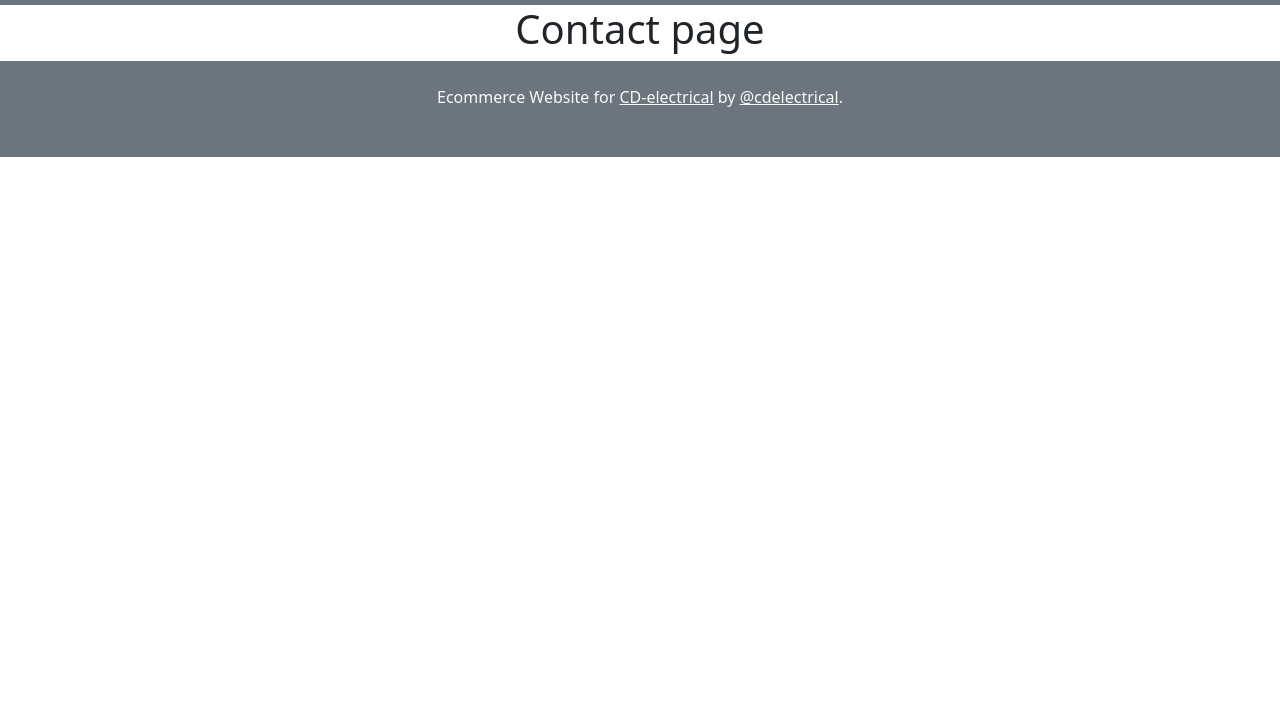
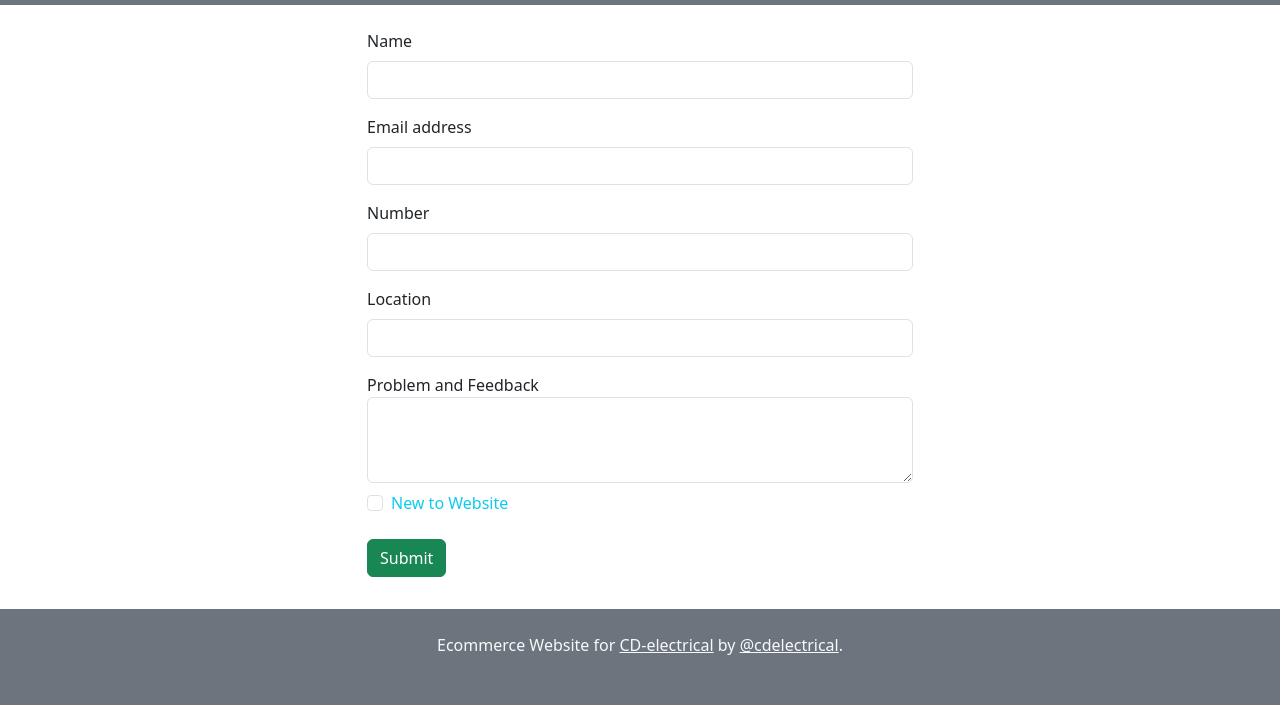
Before and after one commit to khem-zip/Ecommerce_Website, a plain HTML site: page Contact.html in a window 1280 px wide. Shown: the part 81-800 px from the top of the page. Drawn offline with nearby package versions, Linux system fonts and the light colour scheme.

Commit message:
contact page

```diff
--- a/Contact.html
+++ b/Contact.html
@@ -16,7 +16,7 @@
       <div class="container-fluid">
         <a class="navbar-brand" href="/index.html"
           ><img
-            src="image/logo1 (1).png"
+            src="image/logo1.png"
             width="120px"
             height="60px"
             alt="CDelectrical"
@@ -43,7 +43,9 @@
               <a class="nav-link" href="About.html">About Us</a>
             </li>
             <li class="nav-item">
-              <a class="nav-link active text-light" href="Contact.html">Contact Us</a>
+              <a class="nav-link active text-light" href="Contact.html"
+                >Contact Us</a
+              >
             </li>
             <li class="nav-item dropdown">
               <a
@@ -60,14 +62,16 @@
                 class="dropdown-menu"
                 aria-labelledby="navbarDropdownMenuLink"
               >
-                <li><a class="dropdown-item" href="Wiring.html">House wiring</a></li>
                 <li>
-                  <a class="dropdown-item" href="Rewinding.html">Motor and Fan rewinding </a>
+                  <a class="dropdown-item" href="Wiring.html">House wiring</a>
                 </li>
                 <li>
-                  <a class="dropdown-item" href="Product.html"
-                    >OUr Products</a
-                  >
+                  <a class="dropdown-item" href="Rewinding.html"
+                    >Motor and Fan rewinding
+                  </a>
+                </li>
+                <li>
+                  <a class="dropdown-item" href="Product.html">OUr Products</a>
                 </li>
               </ul>
             </li>
@@ -75,21 +79,90 @@
         </div>
       </div>
     </nav>
-    <div class="container text-center">
-        <h1>Contact page</h1>
+    <div class="container my-4">
+      <div class="row d-flex justify-content-around align-itms-center">
+        <div class="col-md-6">
+          <form>
+            <div class="mb-3">
+              <label for="exampleInputname" class="form-label"
+                >Name</label
+              >
+              <input
+                type="name"
+                class="form-control"
+                id="exampleInputname"
+              />
+            </div>
+            <div class="mb-3">
+              <label for="exampleInputEmail1" class="form-label"
+                >Email address</label
+              >
+              <input
+                type="email"
+                class="form-control"
+                id="exampleInputEmail1"
+                aria-describedby="emailHelp"
+              />
+            </div>
+            <div class="mb-3">
+              <label for="exampleInputnumber" class="form-label"
+                >Number</label
+              >
+              <input
+                type="number"
+                class="form-control"
+                id="exampleInputnumber"
+              />
+            </div>
+            <div class="mb-3">
+              <label for="exampleInputlocation" class="form-label"
+                >Location</label
+              >
+              <input
+                type="password"
+                class="form-control"
+                id="exampleInputlocation"
+              />
+            </div>
+            <div class="form-group">
+              <label for="exampleFormControlTextarea1">Problem and Feedback</label>
+              <textarea class="form-control" id="exampleFormControlTextarea1" rows="3"></textarea>
+            </div>
+            <div class="mb-3 form-check my-2">
+              <input
+                type="checkbox"
+                class="form-check-input"
+                id="exampleCheck1"
+              />
+              <label class="form-check-label text-info" for="exampleCheck1"
+                >New to Website</label
+              >
+            </div>
+            <button type="submit" class="btn btn-success my-2">Submit</button>
+          </form>
+        </div>
+      </div>
     </div>
 
-    <footer class="blog-footer d-flex justify-content-center bg-secondary text-light" style="max-width: 100%; height: 6rem;">
+    <footer
+      class="blog-footer d-flex justify-content-center bg-secondary text-light"
+      style="max-width: 100%; height: 6rem"
+    >
       <p class="my-4">
         Ecommerce Website for
-        <a href="http://127.0.0.1:5500/index.html#" class="text-light">CD-electrical</a> by
-        <a href="https://twitter.com/cdelectrical" class="text-light">@cdelectrical</a>.
+        <a href="http://127.0.0.1:5500/index.html#" class="text-light"
+          >CD-electrical</a
+        >
+        by
+        <a href="https://twitter.com/cdelectrical" class="text-light"
+          >@cdelectrical</a
+        >.
       </p>
     </footer>
     <script
-    src="https://cdn.jsdelivr.net/npm/bootstrap@5.0.2/dist/js/bootstrap.bundle.min.js"
-    integrity="sha384-MrcW6ZMFYlzcLA8Nl+NtUVF0sA7MsXsP1UyJoMp4YLEuNSfAP+JcXn/tWtIaxVXM"
-    crossorigin="anonymous"
-  ></script>
+      src="https://cdn.jsdelivr.net/npm/bootstrap@5.0.2/dist/js/bootstrap.bundle.min.js"
+      integrity="sha384-MrcW6ZMFYlzcLA8Nl+NtUVF0sA7MsXsP1UyJoMp4YLEuNSfAP+JcXn/tWtIaxVXM"
+      crossorigin="anonymous"
+    ></script>
   </body>
 </html>
```
Also changed, not shown: About.html (+1 -1 lines), Product.html (+1 -1 lines), Rewinding.html (+1 -1 lines), Wiring.html (+1 -1 lines), index.html (+1 -1 lines), image/logo1.png (renamed from image/logo1 (1).png).
